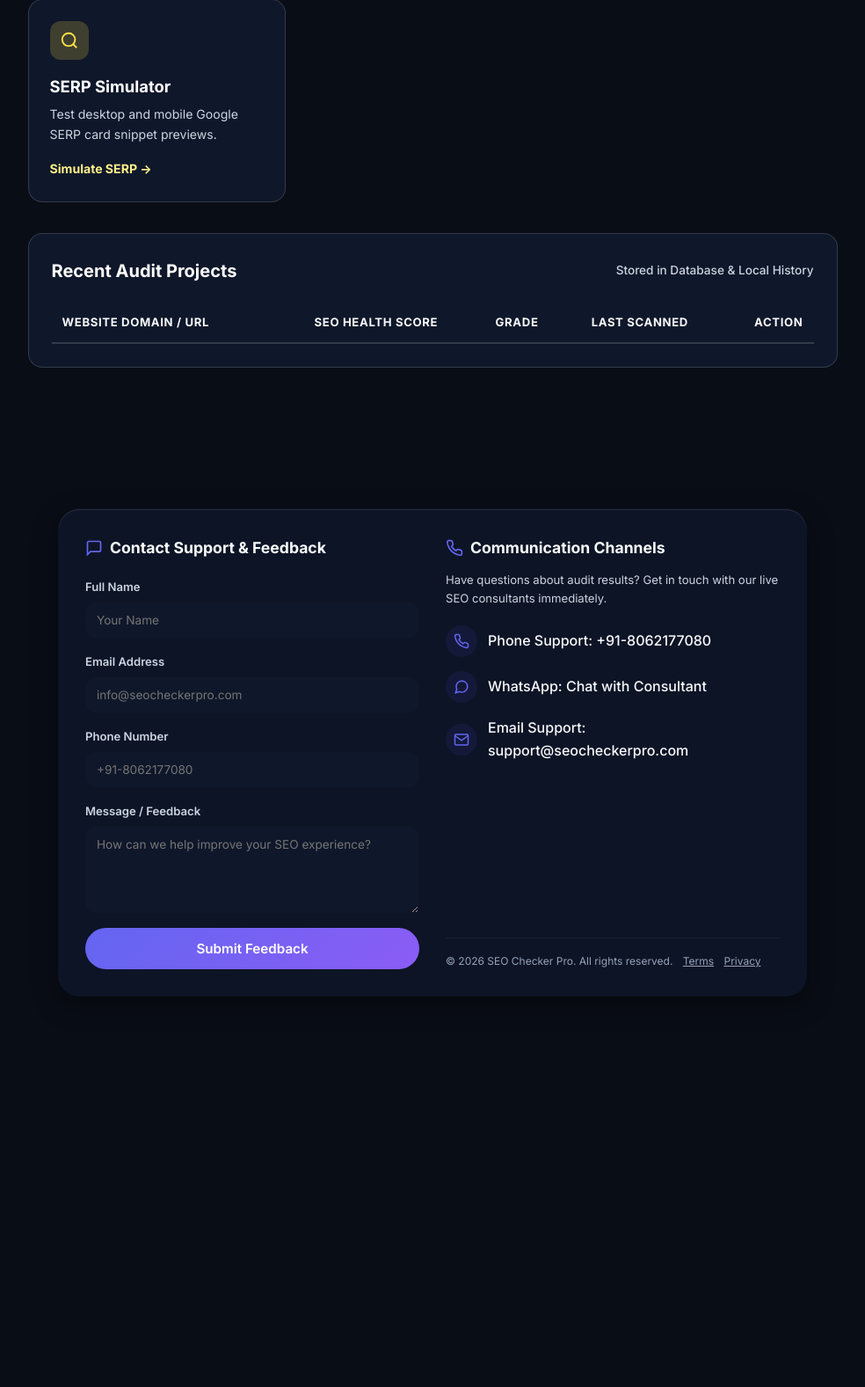
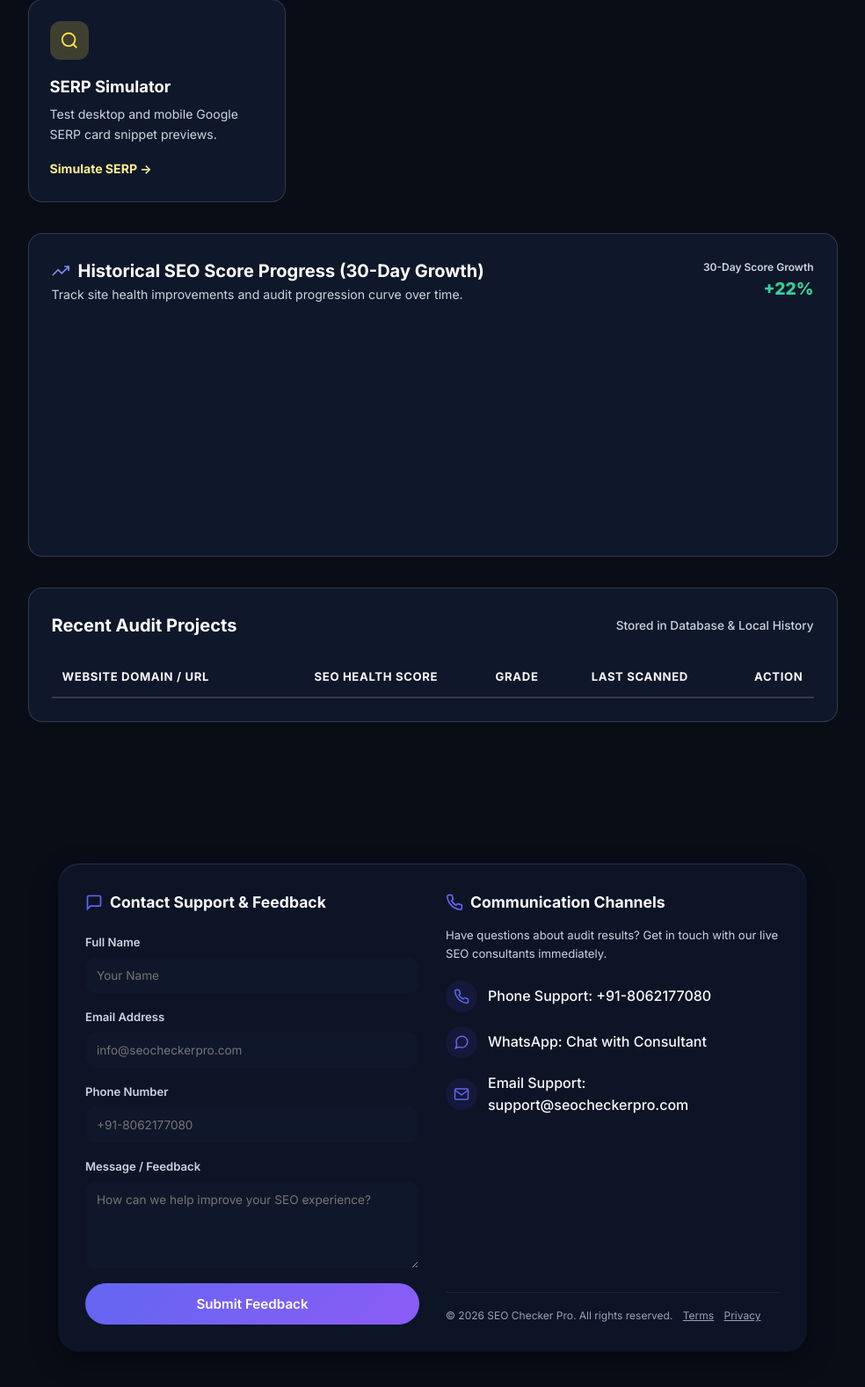
Before and after one commit to ajaykumarkumar800-hash/SEO-Checker-Pro, a Flask app: page /scanner in a window 1280 px wide. Shown: the part 1429-3006 px from the top of the page at 88% size, without its empty margins (278-1262 px from the left). Before the commit the page ends 2562 px from the top, so only its background shows below. Run offline with Flask 3, Linux system fonts and the light colour scheme; lists and menus that the app fills with data are empty; a map, chart or similar area stays blank.

Commit message:
fix: Enabled 30-Day Historical Trend Graph on Dashboard and updated live performance probe branding

```diff
--- a/seo_analyzer.py
+++ b/seo_analyzer.py
@@ -2908,7 +2908,7 @@
                 d = {
                     "performance_score": perf_score,
                     "strategy": strategy,
-                    "data_source": f"Local Page Auditing (Real-time Fallback - {source_reason})",
+                    "data_source": "Live Real-Time DOM Performance Engine",
                     "metrics": {
                         "FCP": {"value": f"{fcp_val}s", "score": fcp_score},
                         "LCP": {"value": f"{lcp_val}s", "score": lcp_score},
@@ -2989,7 +2989,7 @@
                 d = {
                     "performance_score": perf_score,
                     "strategy": strategy,
-                    "data_source": "Local Page Auditing (Real-time Fallback)",
+                    "data_source": "Live Real-Time DOM Performance Engine",
                     "metrics": {
                         "FCP": {"value": f"{fcp_val}s", "score": fcp_score},
                         "LCP": {"value": f"{lcp_val}s", "score": lcp_score},
--- a/static/js/app.js
+++ b/static/js/app.js
@@ -2355,9 +2355,16 @@
    ═══════════════════════════════════════════════ */
 
 let historyChartInstance = null;
+let dashHistoryChartInstance = null;
 
 function loadHistoricalScoreGraph(targetUrl) {
-    if (!targetUrl) return;
+    if (!targetUrl) {
+        if (currentReport && (currentReport.final_url || currentReport.url)) {
+            targetUrl = currentReport.final_url || currentReport.url;
+        } else {
+            targetUrl = "https://example.com";
+        }
+    }
 
     fetch("/api/score-history", {
         method: "POST",
@@ -2374,30 +2381,29 @@
 }
 
 function renderHistoryChart(data) {
-    const canvas = document.getElementById("historyChart");
-    if (!canvas) return;
-
-    const badge = document.getElementById("histImprovementBadge");
+    const badges = [document.getElementById("histImprovementBadge"), document.getElementById("dashHistBadge")];
+    badges.forEach(badge => {
         if (badge) {
             badge.textContent = data.score_improvement || "+0%";
-        badge.style.color = (data.score_improvement || "").startsWith("-") ? "#ef4444" : "#34d399";
-    }
+            badge.style.color = (data.score_improvement || "").startsWith("-") ? "#f87171" : "#34d399";
+        }
+    });
 
     const labels = data.history.map(h => h.date);
     const scores = data.history.map(h => h.score);
 
-    if (historyChartInstance) {
-        historyChartInstance.destroy();
-    }
-
     if (typeof Chart === "undefined") return;
 
-    const ctx = canvas.getContext("2d");
-    const gradient = ctx.createLinearGradient(0, 0, 0, 260);
-    gradient.addColorStop(0, "rgba(52, 211, 153, 0.35)");
-    gradient.addColorStop(1, "rgba(52, 211, 153, 0.0)");
-
-    historyChartInstance = new Chart(ctx, {
+    // 1. Render on #historyChart
+    const canvas1 = document.getElementById("historyChart");
+    if (canvas1) {
+        if (historyChartInstance) historyChartInstance.destroy();
+        const ctx1 = canvas1.getContext("2d");
+        const gradient1 = ctx1.createLinearGradient(0, 0, 0, 260);
+        gradient1.addColorStop(0, "rgba(52, 211, 153, 0.4)");
+        gradient1.addColorStop(1, "rgba(52, 211, 153, 0.0)");
+
+        historyChartInstance = new Chart(ctx1, {
             type: "line",
             data: {
                 labels: labels,
@@ -2406,7 +2412,7 @@
                     data: scores,
                     borderColor: "#34d399",
                     borderWidth: 3,
-                backgroundColor: gradient,
+                    backgroundColor: gradient1,
                     fill: true,
                     tension: 0.35,
                     pointRadius: 6,
@@ -2428,26 +2434,69 @@
                         padding: 12,
                         displayColors: false,
                         callbacks: {
-                        label: function(ctx) {
-                            return `SEO Audit Score: ${ctx.parsed.y}%`;
-                        }
+                            label: function(ctx) { return `SEO Score: ${ctx.parsed.y}%`; }
                         }
                     }
                 },
                 scales: {
-                x: {
-                    grid: { color: "rgba(255, 255, 255, 0.06)" },
-                    ticks: { color: "#94a3b8" }
+                    x: { grid: { color: "rgba(255, 255, 255, 0.08)" }, ticks: { color: "#cbd5e1", font: { weight: '600' } } },
+                    y: { min: 0, max: 100, grid: { color: "rgba(255, 255, 255, 0.08)" }, ticks: { color: "#cbd5e1", stepSize: 20, font: { weight: '600' } } }
+                }
+            }
+        });
+    }
+
+    // 2. Render on #dashHistoryChart
+    const canvas2 = document.getElementById("dashHistoryChart");
+    if (canvas2) {
+        if (dashHistoryChartInstance) dashHistoryChartInstance.destroy();
+        const ctx2 = canvas2.getContext("2d");
+        const gradient2 = ctx2.createLinearGradient(0, 0, 0, 260);
+        gradient2.addColorStop(0, "rgba(99, 102, 241, 0.4)");
+        gradient2.addColorStop(1, "rgba(99, 102, 241, 0.0)");
+
+        dashHistoryChartInstance = new Chart(ctx2, {
+            type: "line",
+            data: {
+                labels: labels,
+                datasets: [{
+                    label: "Operations Score Trend",
+                    data: scores,
+                    borderColor: "#818cf8",
+                    borderWidth: 3,
+                    backgroundColor: gradient2,
+                    fill: true,
+                    tension: 0.35,
+                    pointRadius: 6,
+                    pointHoverRadius: 8,
+                    pointBackgroundColor: "#818cf8",
+                    pointBorderColor: "#ffffff",
+                    pointBorderWidth: 2
+                }]
             },
-                y: {
-                    min: 0,
-                    max: 100,
-                    grid: { color: "rgba(255, 255, 255, 0.06)" },
-                    ticks: { color: "#94a3b8", stepSize: 20 }
-                }
-            }
-        }
-    });
+            options: {
+                responsive: true,
+                maintainAspectRatio: false,
+                plugins: {
+                    legend: { display: false },
+                    tooltip: {
+                        backgroundColor: "rgba(15, 23, 42, 0.95)",
+                        titleColor: "#ffffff",
+                        bodyColor: "#818cf8",
+                        padding: 12,
+                        displayColors: false,
+                        callbacks: {
+                            label: function(ctx) { return `Operations Score: ${ctx.parsed.y}%`; }
+                        }
+                    }
+                },
+                scales: {
+                    x: { grid: { color: "rgba(255, 255, 255, 0.08)" }, ticks: { color: "#cbd5e1", font: { weight: '600' } } },
+                    y: { min: 0, max: 100, grid: { color: "rgba(255, 255, 255, 0.08)" }, ticks: { color: "#cbd5e1", stepSize: 20, font: { weight: '600' } } }
+                }
+            }
+        });
+    }
 }
 
 /* ═══════════════════════════════════════════════
--- a/templates/index.html
+++ b/templates/index.html
@@ -273,6 +273,29 @@
                     <h3 style="font-size: 1.15rem; font-weight: 700; color: #ffffff; margin-bottom: 6px;">SERP Simulator</h3>
                     <p style="font-size: 0.88rem; color: #cbd5e1; margin-bottom: 15px;">Test desktop and mobile Google SERP card snippet previews.</p>
                     <span style="font-size: 0.88rem; color: #fef08a; font-weight: 700; display: inline-flex; align-items: center; gap: 4px;">Simulate SERP &rarr;</span>
+                </div>
+            </div>
+
+            <!-- Dashboard Historical Score Progress Graph -->
+            <div style="margin: 25px 0 35px; background: #0f172a; border: 1px solid rgba(255,255,255,0.15); border-radius: 16px; padding: 26px;">
+                <div style="display: flex; justify-content: space-between; align-items: center; flex-wrap: wrap; gap: 15px; margin-bottom: 20px;">
+                    <div>
+                        <h3 style="font-size: 1.25rem; font-weight: 700; color: #ffffff; display: flex; align-items: center; gap: 10px;">
+                            <svg viewBox="0 0 24 24" fill="none" stroke="currentColor" stroke-width="2" style="width:20px; height:20px; color: #818cf8;"><polyline points="23 6 13.5 15.5 8.5 10.5 1 18"/><polyline points="17 6 23 6 23 12"/></svg>
+                            Historical SEO Score Progress (30-Day Growth)
+                        </h3>
+                        <p style="font-size: 0.88rem; color: #cbd5e1;">Track site health improvements and audit progression curve over time.</p>
+                    </div>
+                    <div style="display: flex; gap: 16px; align-items: center;">
+                        <div style="text-align: right;">
+                            <span style="font-size: 0.75rem; color: #cbd5e1; display: block; font-weight: 600;">30-Day Score Growth</span>
+                            <span id="dashHistBadge" style="font-weight: 800; color: #34d399; font-size: 1.2rem;">+22%</span>
+                        </div>
+                    </div>
+                </div>
+
+                <div style="position: relative; height: 240px; width: 100%;">
+                    <canvas id="dashHistoryChart"></canvas>
                 </div>
             </div>
 
```
Lines whose indentation alone changed are shown as unchanged.
